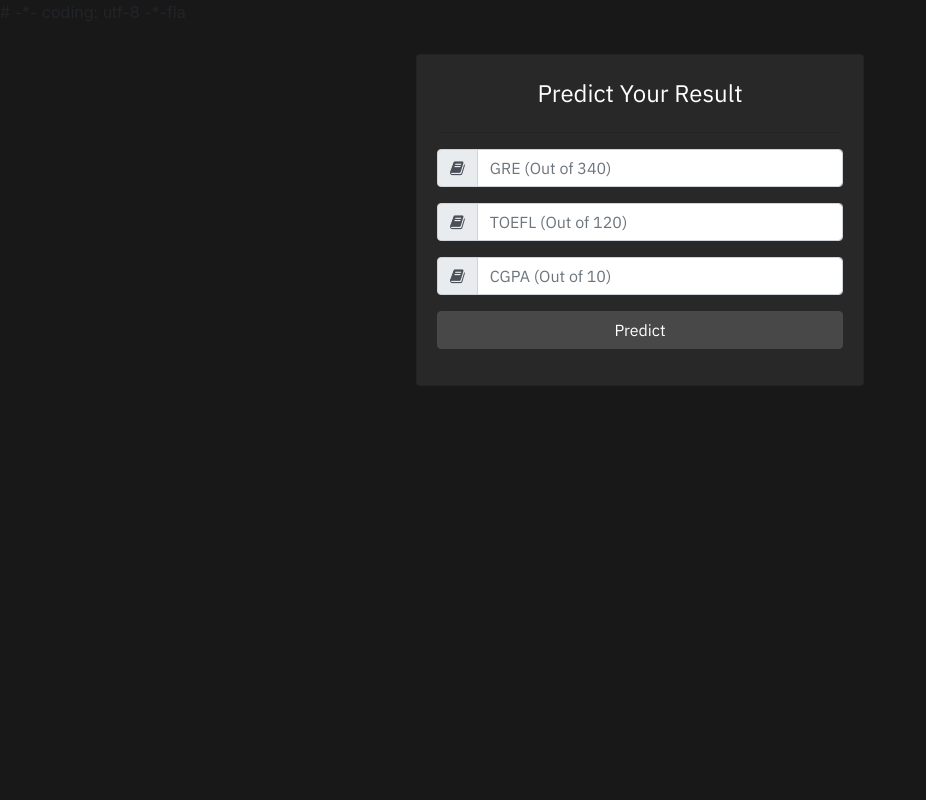
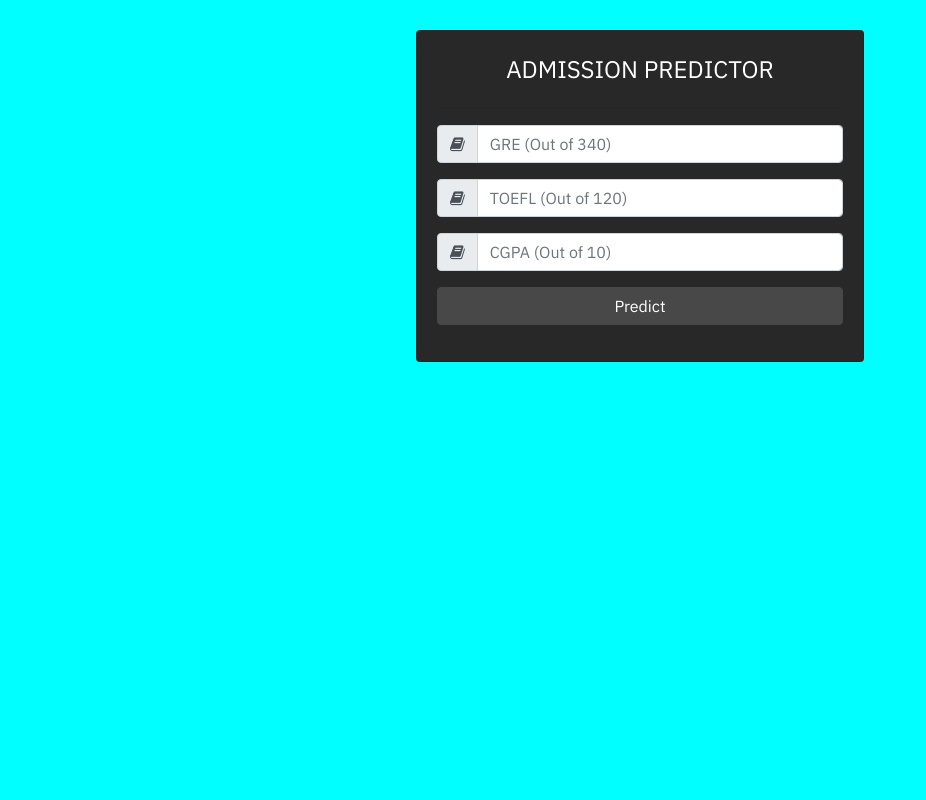
Before and after one commit to Jainshashank7125/AdmissionPredictor, a Flask app: page / in a window 1280 px wide. Shown: the whole page, without its empty margins (0-926 px from the left). Run offline with Flask 2, Linux system fonts and the light colour scheme; parts of the project's set-up code (start-up, migrations or seed data) failed here and were passed over; some libraries are stand-ins or nearby versions.

Commit message:
Minor Change

```diff
--- a/templates/index.html
+++ b/templates/index.html
@@ -1,5 +1,3 @@
-# -*- coding: utf-8 -*-fla
-
 <!DOCTYPE html>
 <html >
 <!--From https://codepen.io/frytyler/pen/EGdtg-->
@@ -14,10 +12,10 @@
 
 </head>
 
-<body style="background-color: #181818">
+<body style="background-color: cyan">
   <div class="card" style="width: 28rem;margin: 0 auto;float: none;margin-bottom: 10px;margin-top: 30px;font-family: 'IBM Plex Sans', sans-serif;background-color: #282828">
 <article class="card-body">
-  <h4 class="card-title text-center mb-4 mt-1" style="color: white">Predict Your Result</h4>
+  <h4 class="card-title text-center mb-4 mt-1" style="color: white">ADMISSION PREDICTOR</h4>
   <hr>
   <form action="{{ url_for('predict')}}" method="post">
   <div class="form-group">
@@ -45,6 +43,7 @@
   </div> <!-- input-group.// -->
   </div> <!-- form-group// -->
 
+
   <div class="form-group">
   <button type="submit" class="btn btn-primary btn-block" style="background-color: #484848;border-color: #484848"> Predict  </button>
   </div> <!-- form-group// -->
@@ -52,6 +51,10 @@
   </form>
 </article>
 </div> <!-- card.// -->
+
+  <marquee class="text-center" style="color:black; font-weight: bold;position: absolute;bottom: 1px;font-size: 20px;font-family: cursive;">Made by Shashank Jain, Hosted with Azure Web APP Service.</marquee>
+
+
 <script src="https://code.jquery.com/jquery-3.2.1.slim.min.js" integrity="sha384-KJ3o2DKtIkvYIK3UENzmM7KCkRr/rE9/Qpg6aAZGJwFDMVNA/GpGFF93hXpG5KkN" crossorigin="anonymous"></script>
 <script src="https://cdnjs.cloudflare.com/ajax/libs/popper.js/1.12.9/umd/popper.min.js" integrity="sha384-ApNbgh9B+Y1QKtv3Rn7W3mgPxhU9K/ScQsAP7hUibX39j7fakFPskvXusvfa0b4Q" crossorigin="anonymous"></script>
 <script src="https://maxcdn.bootstrapcdn.com/bootstrap/4.0.0/js/bootstrap.min.js" integrity="sha384-JZR6Spejh4U02d8jOt6vLEHfe/JQGiRRSQQxSfFWpi1MquVdAyjUar5+76PVCmYl" crossorigin="anonymous"></script>
```
